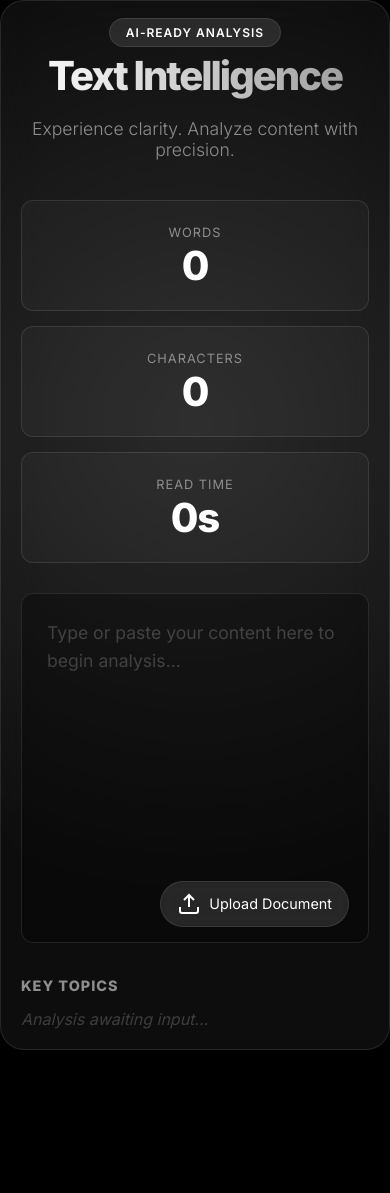
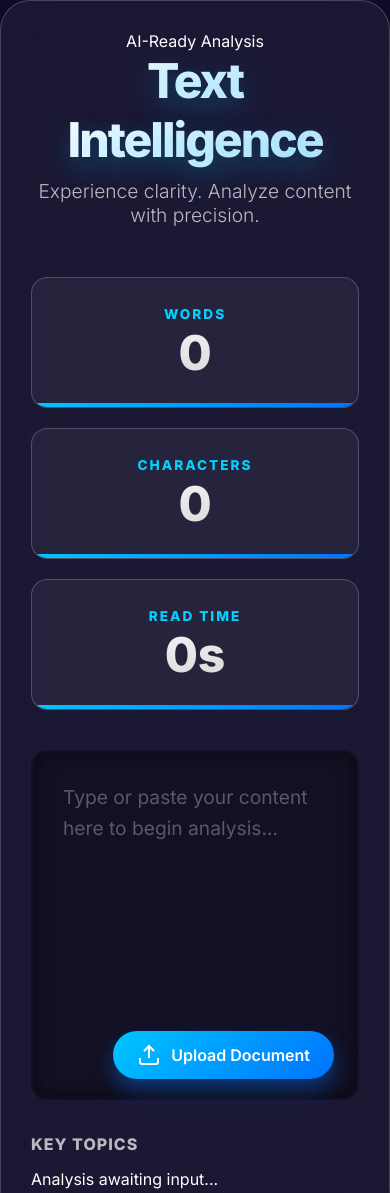
Before and after one commit to YuvrajBhalerao/Yuvraj_PromptClash, a plain HTML site: page index.html in a window 390 px wide. Shown: the top 1193 px of the page. Before the commit the page ends 1050 px from the top, so only its background shows below. Drawn offline with Linux system fonts and the light colour scheme.

Commit message:
Revamp styles with new color palette and enhancements
Updated color palette and enhanced styles for various elements, including background, typography, and buttons. Improved responsiveness and added animations for visual effects.

```diff
--- a/css/style.css
+++ b/css/style.css
@@ -1,23 +1,25 @@
-/* --- Variables: The "Samsung" Palette --- */
+/* --- Vibrant "Galaxy" Palette --- */
 :root {
-    --bg-dark: #000000;
-    --bg-gradient: linear-gradient(135deg, #1a1a1a 0%, #000000 100%);
-    --glass-surface: rgba(255, 255, 255, 0.05);
-    --glass-border: rgba(255, 255, 255, 0.1);
+    --bg-dark: #0f0c29;
     --text-primary: #ffffff;
-    --text-secondary: #8e8e8e;
-    --accent: #3b82f6; /* A precise tech blue */
-    --accent-glow: rgba(59, 130, 246, 0.4);
+    --text-secondary: rgba(255, 255, 255, 0.7);
+    --glass-surface: rgba(255, 255, 255, 0.1);
+    --glass-border: rgba(255, 255, 255, 0.2);
+    --radius-lg: 30px;
+    --radius-sm: 16px;
     --font-main: 'Inter', sans-serif;
-    --radius-lg: 24px;
-    --radius-sm: 12px;
+
+    /* Dynamic Gradients */
+    --gradient-1: linear-gradient(135deg, #ff00cc, #333399);
+    --gradient-2: linear-gradient(45deg, #f12711, #f5af19);
+    --gradient-text: linear-gradient(to right, #00c6ff, #0072ff);
 }
 
-/* --- Base Reset --- */
+/* --- Base Setup --- */
 body {
     margin: 0;
     font-family: var(--font-main);
-    background: var(--bg-dark);
+    background: #0f0c29;
     color: var(--text-primary);
     min-height: 100vh;
     display: flex;
@@ -26,202 +28,234 @@ body {
     overflow-x: hidden;
 }
 
-/* Background Ambient Glow */
-.background-blur {
+/* --- Moving Background Orbs --- */
+.background-blobs {
     position: fixed;
-    top: -50%;
-    left: -50%;
-    width: 200%;
-    height: 200%;
-    background: radial-gradient(circle at 50% 50%, #2a2a2a 0%, #000000 50%);
+    top: 0;
+    left: 0;
+    width: 100%;
+    height: 100%;
     z-index: -1;
-    animation: pulse 10s infinite alternate;
+    overflow: hidden;
+    background: #0f0c29;
 }
 
-@keyframes pulse {
-    0% { transform: scale(1); opacity: 0.5; }
-    100% { transform: scale(1.1); opacity: 0.8; }
+.blob {
+    position: absolute;
+    border-radius: 50%;
+    filter: blur(80px);
+    opacity: 0.6;
+    animation: float 10s infinite alternate;
+}
+
+.blob-1 {
+    top: -10%;
+    left: -10%;
+    width: 500px;
+    height: 500px;
+    background: #ff00cc;
+}
+
+.blob-2 {
+    bottom: -10%;
+    right: -10%;
+    width: 600px;
+    height: 600px;
+    background: #333399;
+    animation-delay: -5s;
+}
+
+.blob-3 {
+    top: 20%;
+    right: 30%;
+    width: 300px;
+    height: 300px;
+    background: #00d2ff;
+    animation-duration: 15s;
+}
+
+@keyframes float {
+    0% { transform: translate(0, 0) scale(1); }
+    100% { transform: translate(50px, 50px) scale(1.1); }
 }
 
 /* --- Main Glass Container --- */
 .glass-container {
     width: 90%;
     max-width: 900px;
-    background: var(--glass-surface);
-    backdrop-filter: blur(20px);
-    -webkit-backdrop-filter: blur(20px);
+    background: rgba(255, 255, 255, 0.05);
+    backdrop-filter: blur(25px);
+    -webkit-backdrop-filter: blur(25px);
     border: 1px solid var(--glass-border);
     border-radius: var(--radius-lg);
-    padding: 40px;
-    box-shadow: 0 20px 50px rgba(0,0,0,0.5);
-    animation: slideUp 0.8s cubic-bezier(0.2, 0.8, 0.2, 1);
-}
-
-@keyframes slideUp {
-    from { opacity: 0; transform: translateY(40px); }
-    to { opacity: 1; transform: translateY(0); }
+    padding: 50px;
+    box-shadow: 0 25px 50px rgba(0,0,0,0.5);
+    position: relative;
+    overflow: hidden;
 }
 
 /* --- Typography --- */
 .hero-section {
     text-align: center;
+    margin-bottom: 50px;
+}
+
+h1 {
+    font-size: 4rem;
+    font-weight: 900;
+    letter-spacing: -2px;
+    margin: 0;
+    background: linear-gradient(to right, #fff, #b3e5fc);
+    -webkit-background-clip: text;
+    -webkit-text-fill-color: transparent;
+    text-shadow: 0 10px 30px rgba(0, 198, 255, 0.3);
+}
+
+.subtitle {
+    font-size: 1.2rem;
+    color: var(--text-secondary);
+    font-weight: 300;
+    margin-top: 10px;
+}
+
+/* --- Colorful Stats Cards --- */
+.stats-row {
+    display: grid;
+    grid-template-columns: repeat(3, 1fr);
+    gap: 20px;
     margin-bottom: 40px;
 }
 
-h1 {
-    font-size: 3.5rem;
+.stat-card {
+    background: rgba(255, 255, 255, 0.05);
+    border: 1px solid var(--glass-border);
+    padding: 25px;
+    border-radius: var(--radius-sm);
+    text-align: center;
+    transition: transform 0.3s ease, background 0.3s;
+    position: relative;
+    overflow: hidden;
+}
+
+/* Add a colorful line at the bottom of each card */
+.stat-card::after {
+    content: '';
+    position: absolute;
+    bottom: 0;
+    left: 0;
+    width: 100%;
+    height: 4px;
+    background: var(--gradient-text);
+}
+
+.stat-card:hover {
+    transform: translateY(-8px);
+    background: rgba(255, 255, 255, 0.1);
+}
+
+.stat-value {
+    display: block;
+    font-size: 3rem;
     font-weight: 800;
-    letter-spacing: -2px;
-    margin: 10px 0;
-    background: linear-gradient(to right, #fff, #999);
+    background: linear-gradient(to bottom right, #fff, #ccc);
     -webkit-background-clip: text;
     -webkit-text-fill-color: transparent;
 }
 
-.subtitle {
-    font-size: 1.1rem;
-    color: var(--text-secondary);
-    font-weight: 300;
+.stat-label {
+    font-size: 0.85rem;
+    text-transform: uppercase;
+    letter-spacing: 2px;
+    color: #00d2ff; /* Cyan accent */
+    font-weight: 700;
 }
 
-.badge {
-    background: rgba(255, 255, 255, 0.1);
-    color: var(--text-primary);
-    padding: 6px 16px;
-    border-radius: 50px;
-    font-size: 0.75rem;
-    font-weight: 600;
-    text-transform: uppercase;
-    letter-spacing: 1px;
-    border: 1px solid var(--glass-border);
-}
-
-/* --- Stats Cards (The "Bento" Grid) --- */
-.stats-row {
-    display: grid;
-    grid-template-columns: repeat(3, 1fr);
-    gap: 15px;
-    margin-bottom: 30px;
-}
-
-.stat-card {
-    background: rgba(255,255,255,0.03);
-    border: 1px solid var(--glass-border);
-    padding: 20px;
-    border-radius: var(--radius-sm);
-    text-align: center;
-    transition: all 0.3s ease;
-}
-
-.stat-card:hover {
-    background: rgba(255,255,255,0.08);
-    transform: translateY(-5px);
-    border-color: rgba(255,255,255,0.3);
-}
-
-.stat-value {
-    display: block;
-    font-size: 2.5rem;
-    font-weight: 700;
-    letter-spacing: -1px;
-}
-
-.stat-label {
-    font-size: 0.8rem;
-    text-transform: uppercase;
-    letter-spacing: 1px;
-    color: var(--text-secondary);
-}
-
-/* --- Input Area --- */
+/* --- Text Area --- */
 .input-area {
     position: relative;
-    margin-bottom: 30px;
 }
 
 textarea {
     width: 100%;
     height: 350px;
-    background: rgba(0,0,0,0.3);
-    border: 1px solid var(--glass-border);
+    background: rgba(0, 0, 0, 0.3);
+    border: 2px solid transparent; /* Prepare for gradient border */
     border-radius: var(--radius-sm);
-    padding: 25px;
+    padding: 30px;
     color: #fff;
-    font-size: 1.1rem;
+    font-size: 1.2rem;
     line-height: 1.6;
     font-family: var(--font-main);
     resize: none;
+    box-sizing: border-box;
     transition: all 0.3s ease;
-    box-sizing: border-box;
+    box-shadow: inset 0 0 20px rgba(0,0,0,0.5);
 }
 
 textarea:focus {
     outline: none;
-    border-color: var(--accent);
-    background: rgba(0,0,0,0.5);
-    box-shadow: 0 0 20px var(--accent-glow);
+    background: rgba(0, 0, 0, 0.5);
+    border-color: #ff00cc; /* Hot pink focus */
+    box-shadow: 0 0 25px rgba(255, 0, 204, 0.3);
 }
 
 textarea::placeholder {
-    color: rgba(255,255,255,0.2);
+    color: rgba(255, 255, 255, 0.3);
 }
 
-/* --- File Upload Button --- */
+/* --- Floating Action Button (Upload) --- */
 .file-upload-trigger {
     position: absolute;
-    bottom: 20px;
-    right: 20px;
-    background: rgba(255,255,255,0.1);
-    border: 1px solid var(--glass-border);
-    padding: 10px 16px;
+    bottom: 25px;
+    right: 25px;
+    background: linear-gradient(135deg, #00c6ff, #0072ff);
+    color: white;
+    padding: 12px 24px;
     border-radius: 50px;
     display: flex;
     align-items: center;
-    gap: 8px;
+    gap: 10px;
     cursor: pointer;
-    font-size: 0.9rem;
-    transition: all 0.2s;
-    backdrop-filter: blur(5px);
+    font-weight: 600;
+    box-shadow: 0 10px 20px rgba(0, 114, 255, 0.4);
+    transition: transform 0.2s, box-shadow 0.2s;
 }
 
 .file-upload-trigger:hover {
-    background: var(--text-primary);
-    color: #000;
+    transform: scale(1.05);
+    box-shadow: 0 15px 30px rgba(0, 114, 255, 0.6);
 }
 
-.file-upload-trigger input {
-    display: none;
+.file-upload-trigger input { display: none; }
+
+/* --- Tags / Chips --- */
+.insights-section {
+    margin-top: 30px;
 }
 
-/* --- Insights / Tags --- */
 .insights-section h3 {
-    font-size: 0.9rem;
-    text-transform: uppercase;
+    font-size: 1rem;
     color: var(--text-secondary);
     margin-bottom: 15px;
+    text-transform: uppercase;
     letter-spacing: 1px;
 }
 
 .tag-cloud {
     display: flex;
     flex-wrap: wrap;
-    gap: 10px;
+    gap: 12px;
 }
 
 .tag {
-    background: linear-gradient(135deg, var(--accent), #2563eb);
-    color: white;
-    padding: 8px 16px;
-    border-radius: 50px;
-    font-size: 0.85rem;
-    font-weight: 500;
-    box-shadow: 0 4px 15px var(--accent-glow);
-    animation: popIn 0.3s cubic-bezier(0.175, 0.885, 0.32, 1.275);
-}
-
-.placeholder-text {
-    color: rgba(255,255,255,0.2);
-    font-style: italic;
+    /* Colorful gradient tags */
+    background: linear-gradient(45deg, #ff00cc, #333399);
+    padding: 8px 18px;
+    border-radius: 20px;
+    font-size: 0.9rem;
+    font-weight: 600;
+    box-shadow: 0 5px 15px rgba(255, 0, 204, 0.4);
+    animation: popIn 0.4s cubic-bezier(0.175, 0.885, 0.32, 1.275);
 }
 
 @keyframes popIn {
@@ -229,9 +263,9 @@ textarea::placeholder {
     to { transform: scale(1); opacity: 1; }
 }
 
-/* Mobile Responsiveness */
-@media (max-width: 600px) {
+/* Responsive */
+@media (max-width: 768px) {
     .stats-row { grid-template-columns: 1fr; }
-    h1 { font-size: 2.5rem; }
-    .glass-container { padding: 20px; width: 95%; }
+    h1 { font-size: 3rem; }
+    .glass-container { padding: 30px; width: 95%; }
 }
```
